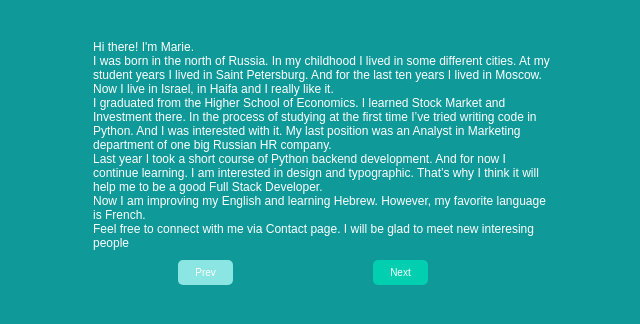
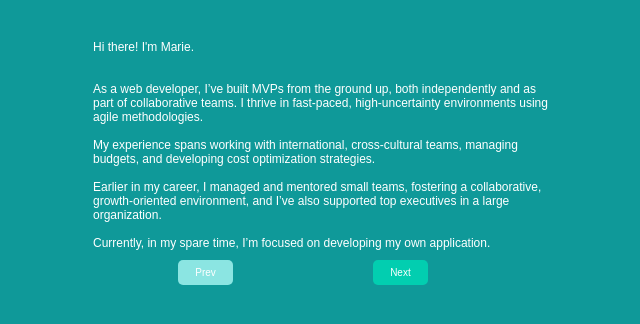
Before and after one commit to marieslo/personal_site, a plain HTML site: page pages/about.html in a window 1280 px wide. Shown: the whole page, without its empty margins (337-977 px from the left). Drawn offline with Linux system fonts and the light colour scheme.

```diff
--- a/pages/about.html
+++ b/pages/about.html
@@ -8,17 +8,13 @@
     <link rel="stylesheet" href="/css/style.css" ><link>
 </head>
 <body>
-    <div class="aboutme">
-        <p>Hi there! I'm Marie.
-          <br>I was born in the north of Russia. In my childhood I lived in some different cities. At my student years I lived in Saint Petersburg. And for the last ten years I lived in Moscow. Now I live in Israel, in Haifa and I really like it.
-          <br>
-          I graduated from the Higher School of Economics. I learned Stock Market and Investment there. In the process of studying at the first time I’ve tried writing code in Python.  And I was interested with it.
-          My last position was an Analyst in Marketing department of one big Russian HR company.
-          <br>
-          Last year I took a short course of Python backend development. And for now I continue learning. I am interested in design and typographic. That’s why I think it will help me to be a good Full Stack Developer.
-          <br>Now I am improving my English and learning Hebrew. However, my favorite language is French.
-          <br>Feel free to connect with me via Contact page. I will be glad to meet new interesing people</p>
-      </div>
+  <div class="aboutme">
+    <p>Hi there! I'm Marie.</p><br><br>
+    <p>As a web developer, I’ve built MVPs from the ground up, both independently and as part of collaborative teams. I thrive in fast-paced, high-uncertainty environments using agile methodologies.<br><br>
+    My experience spans working with international, cross-cultural teams, managing budgets, and developing cost optimization strategies.<br><br>
+    Earlier in my career, I managed and mentored small teams, fostering a collaborative, growth-oriented environment, and I’ve also supported top executives in a large organization.<br><br>
+    Currently, in my spare time, I’m focused on developing my own application.</p>
+  </div>
       <div class="maps-gallery">
         <iframe src="https://www.google.com/maps/embed?pb=!1m18!1m12!1m3!1d577332.6750391114!2d36.72483197761858!3d55.581026128410564!2m3!1f0!2f0!3f0!3m2!1i1024!2i768!4f13.1!3m3!1m2!1s0x46b54afc73d4b0c9%3A0x3d44d6cc5757cf4c!2sMoscow%2C%20Russia!5e0!3m2!1sen!2sil!4v1690192947079!5m2!1sen!2sil" width="300" height="300" style="border:0;" allowfullscreen="" loading="lazy" referrerpolicy="no-referrer-when-downgrade" class="gallery-map" active></iframe>
         <iframe src="https://www.google.com/maps/embed?pb=!1m18!1m12!1m3!1d163930.6155452227!2d14.300475084314206!3d50.05977291867345!2m3!1f0!2f0!3f0!3m2!1i1024!2i768!4f13.1!3m3!1m2!1s0x470b939c0970798b%3A0x400af0f66164090!2sPrague%2C%20Czechia!5e0!3m2!1sen!2sil!4v1690193043392!5m2!1sen!2sil" width="300" height="300" style="border:0;" allowfullscreen="" loading="lazy" referrerpolicy="no-referrer-when-downgrade" class="gallery-map"></iframe>
```
Also changed, not shown: pages/home.html (+1 -1 lines), js/animation.js (deleted), 1 other file.
